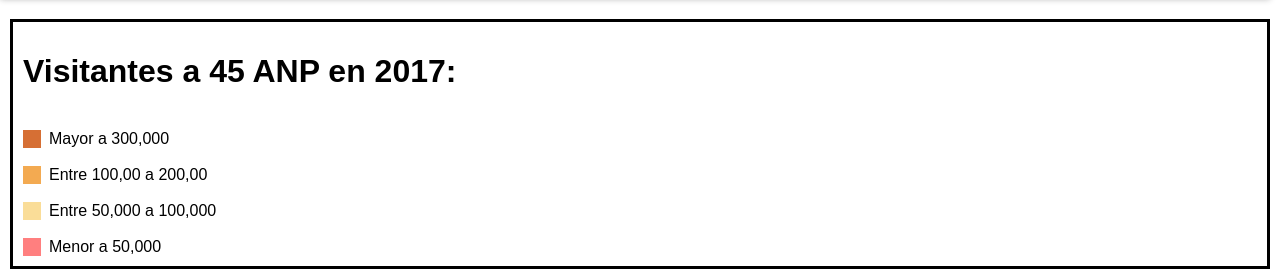
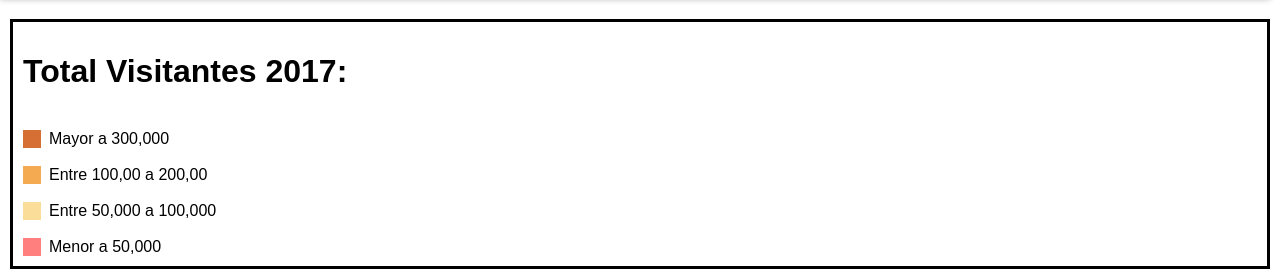
Before and after one commit to yilaa/ANP-2017, a plain HTML site: page index.html in a window 1280 px wide. Shown: the part 862-1131 px from the top of the page. Drawn offline with Linux system fonts and the light colour scheme; some packages are replaced by stand-ins of ours.

Commit message:
Update index.html

```diff
--- a/index.html
+++ b/index.html
@@ -361,7 +361,7 @@
 
       // Leyenda
       var legend = document.getElementById('legend');
-      legend.innerHTML = '<b>'+'<h1>Visitantes a 45 ANP en 2017:</h1>'+'</b><br>'+'<i style="background:#cc4c02; opacity: 0.8"></i>'+'Mayor a 300,000'+'</b><br></b><br>'+'<i style="background:#f2a13f; opacity: 0.9"></i>'+' Entre 100,00 a 200,00'+'</b><br></b><br>'+'<i style="background:#fadd98; opacity: 1"></i>'+' Entre 50,000 a 100,000'+'</b><br></b><br>'+'<i style="background:#f00; opacity: 0.5"></i>'+' Menor a 50,000';
+      legend.innerHTML = '<b>'+'<h1>Total Visitantes 2017:</h1>'+'</b><br>'+'<i style="background:#cc4c02; opacity: 0.8"></i>'+'Mayor a 300,000'+'</b><br></b><br>'+'<i style="background:#f2a13f; opacity: 0.9"></i>'+' Entre 100,00 a 200,00'+'</b><br></b><br>'+'<i style="background:#fadd98; opacity: 1"></i>'+' Entre 50,000 a 100,000'+'</b><br></b><br>'+'<i style="background:#f00; opacity: 0.5"></i>'+' Menor a 50,000';
       map.controls[google.maps.ControlPosition.LEFT_CENTER].push(legend);
 
     }
```
